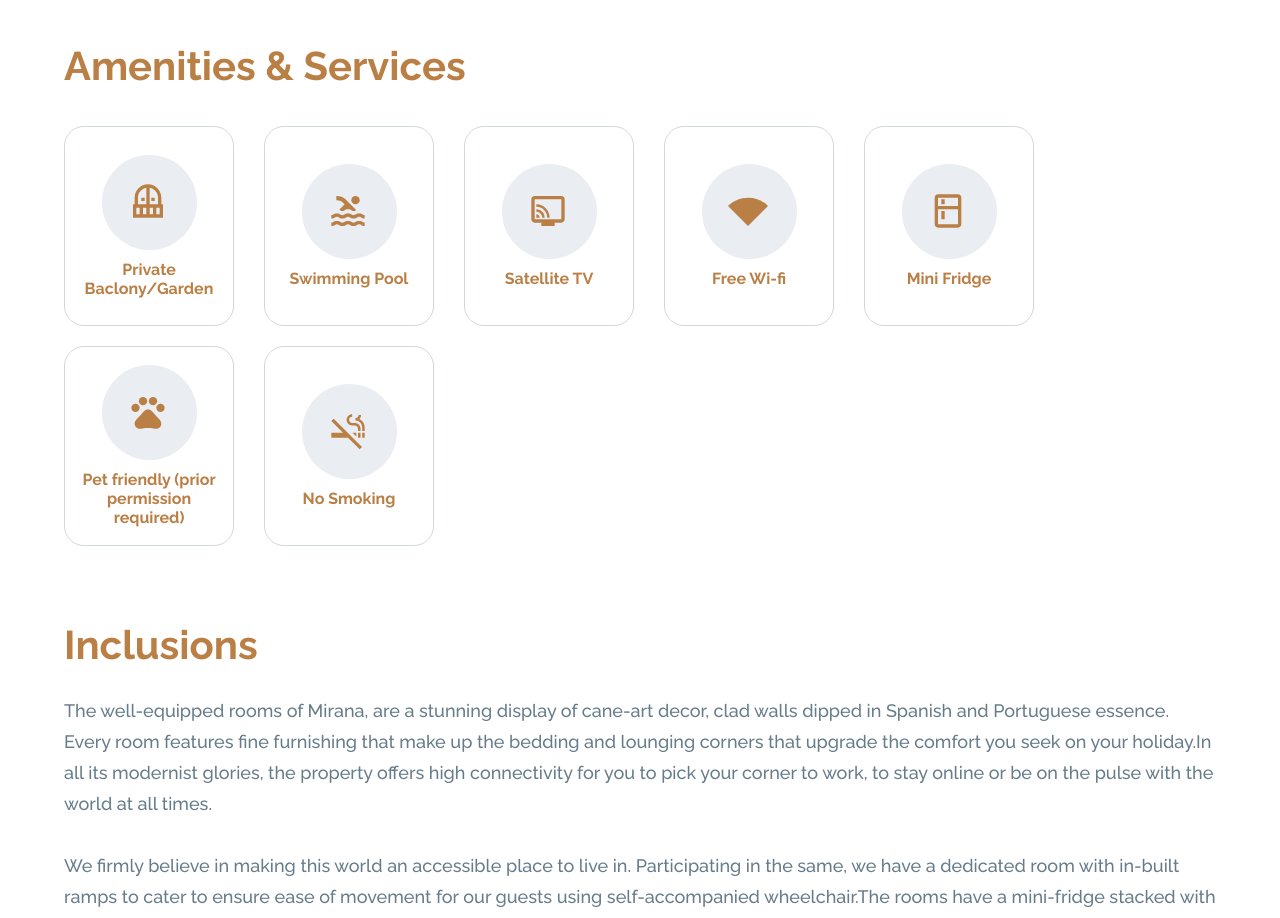
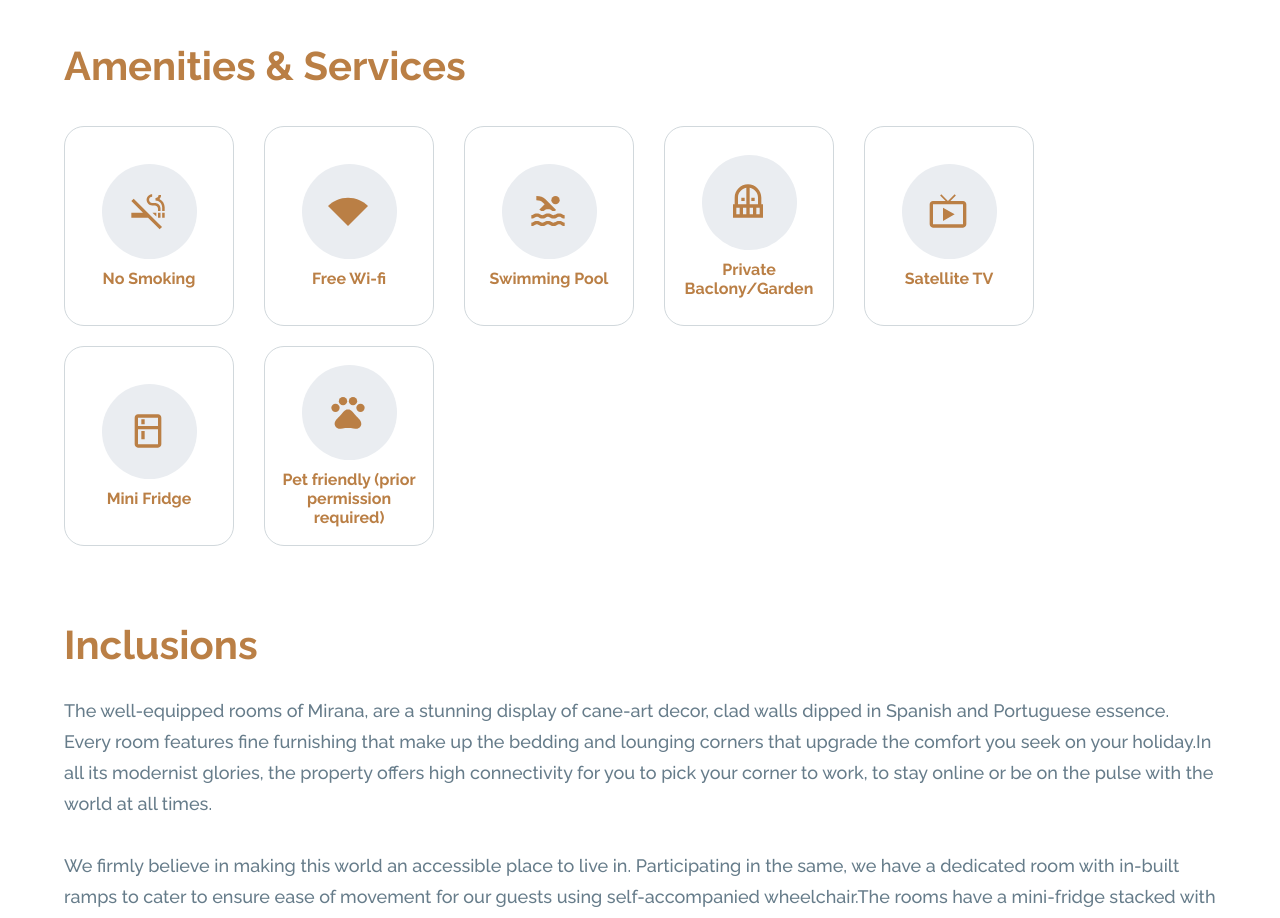
Before and after one commit to RohitGeddam-tech/Mirana, a React (Create React App) app: page /Rooms in a window 1280 px wide. Shown: the part 1280-2198 px from the top of the page. Built offline with nearby package versions, Linux system fonts and the light colour scheme; a web font is replaced by a local one.

Commit message:
Room initial commit

```diff
--- a/src/Components/Rooms/Ammenity.jsx
+++ b/src/Components/Rooms/Ammenity.jsx
@@ -10,20 +10,24 @@ import "./Ammenity.scss";
 
 const Data = [
   {
-    image: balcony,
-    name: "Private Baclony/Garden",
+    image: smoke,
+    name: "No Smoking",
+  },
+  {
+    image: wifi,
+    name: "Free Wi-fi",
   },
   {
     image: pool,
     name: "Swimming Pool",
   },
   {
+    image: balcony,
+    name: "Private Baclony/Garden",
+  },
+  {
     image: tv,
     name: "Satellite TV",
-  },
-  {
-    image: wifi,
-    name: "Free Wi-fi",
   },
   {
     image: fridge,
@@ -32,10 +36,6 @@ const Data = [
   {
     image: pet,
     name: "Pet friendly (prior permission required)",
-  },
-  {
-    image: smoke,
-    name: "No Smoking",
   },
 ];
 
```
Also changed, not shown: src/image/tv.svg.
